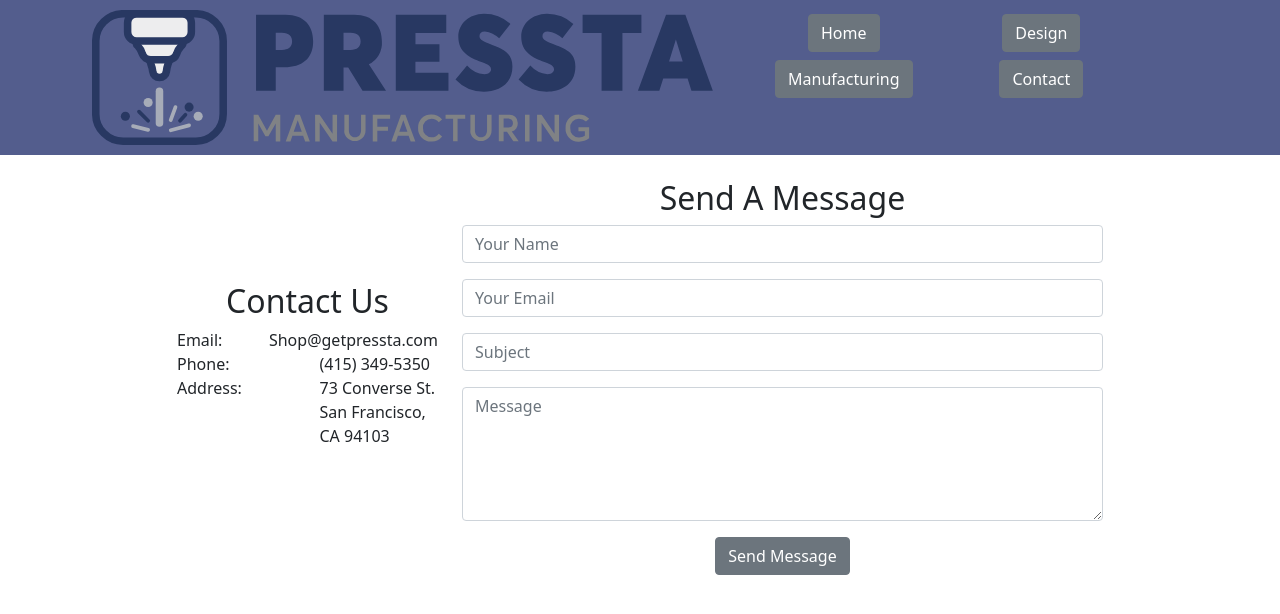
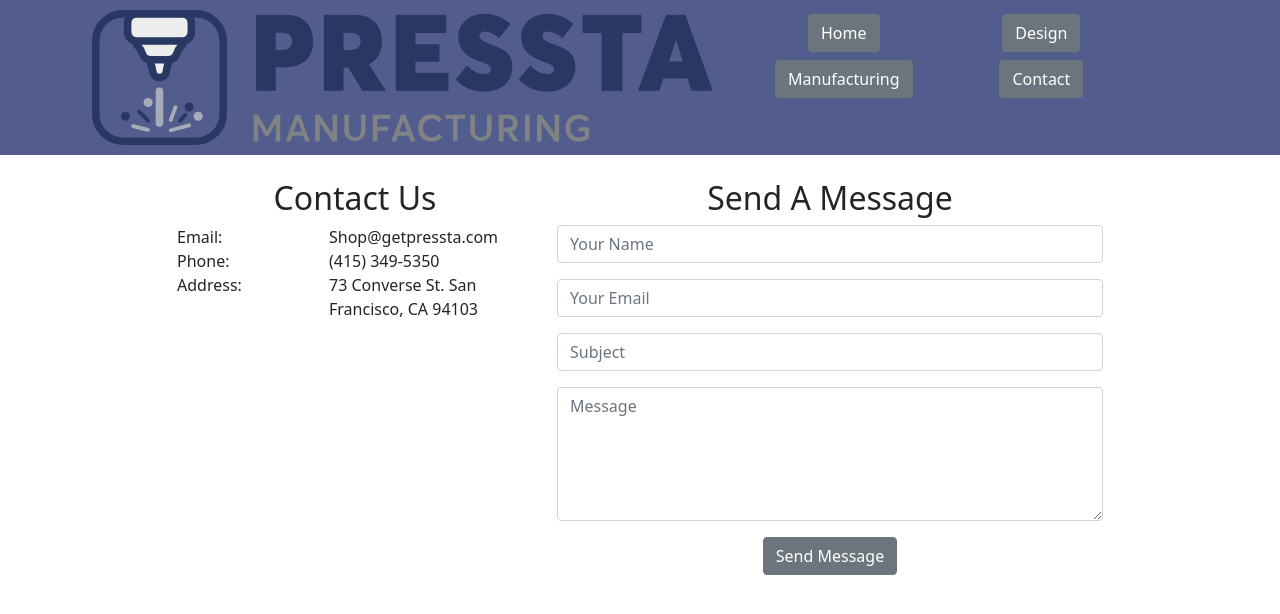
Before and after one commit to rlew631/presstamfg, a React (Create React App) app: page /contact in a window 1280 px wide. Shown: the top 614 px of the page. Built offline with nearby package versions, Linux system fonts and the light colour scheme.

Commit message:
cleaned up contact form

```diff
--- a/src/components/contact.js
+++ b/src/components/contact.js
@@ -8,10 +8,15 @@ const useStyles = createUseStyles({
     "align-self": "center"
   },
   colKey: {
-    textAlign: 'left'
+    textAlign: 'left',
+    flexBasis: "40%",
+    flexGrow: 0
   },
   colValue: {
-    textAlign: 'left'
+    textAlign: 'left',
+  },
+  info: {
+    flexWrap: "nowrap"
   }
 });
 
@@ -28,7 +33,6 @@ class ContactForm extends React.Component {
     const { status } = this.state;
     return (
       <section className="paralax-mf footer-paralax bg-image sect-mt4 route">
-        <br></br>
         <h2>Send A Message</h2>
         <div>
           <form
@@ -126,30 +130,29 @@ class ContactForm extends React.Component {
 function Contact() {
   const classes = useStyles();
   return(
-    <div>
     <Container>
+      <br></br>
       <Row>
-          <Col lg={{size: 3, offset: 1}} className={classes.info}>
+        <Col lg={{size: 4, offset: 1}} md="7" className={classes.info}>
           <h2>Contact Us</h2>
-            <Row>
+          <Row className={classes.info}>
             <Col className={classes.colKey}>Email: </Col>
             <Col className={classes.colValue}>{copy.Contact.Email}</Col>
           </Row>
-            <Row>
+          <Row className={classes.info}>
             <Col className={classes.colKey}>Phone: </Col>
             <Col className={classes.colValue}>{copy.Contact.Phone}</Col>
           </Row>
-            <Row>
+          <Row className={classes.info}>
             <Col className={classes.colKey}>Address: </Col>
             <Col className={classes.colValue}>{copy.Contact.Address}</Col>
           </Row>
         </Col>
-          <Col lg="7">
+        <Col lg="6" md="5">
           <ContactForm />
         </Col>
       </Row>
     </Container>
-    </div>
   );
 }
 
```
Lines whose indentation alone changed are shown as unchanged.
